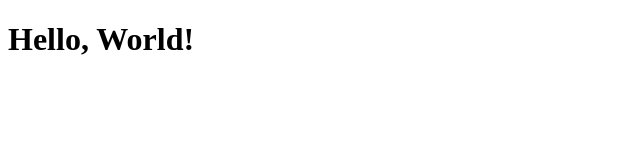
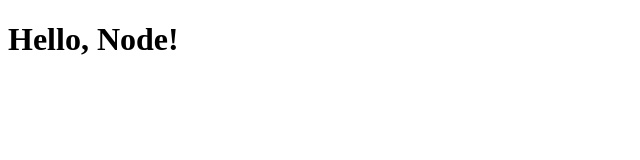
Before and after one commit to bmariuszb/health-habits-tracker, a plain HTML site: page frontend/index.html in a window 1280 px wide. Shown: the full height of the page, 0-640 px from the left. Drawn offline with Linux system fonts and the light colour scheme.

Commit message:
create basic terraform main.tf file and github action that runs it, update backend and frontend hello world

```diff
--- /dev/null
+++ b/backend/app.yaml
@@ -0,0 +1 @@
+runtime: nodejs20
--- a/backend/package.json
+++ b/backend/package.json
@@ -1,10 +1,11 @@
 {
   "name": "health-habits-tracker",
   "version": "1.0.0",
-  "description": "Health habits tracker app for Google App Engine",
+  "description": "Health habits tracker app using Google App Engine",
   "main": "app.js",
   "scripts": {
-    "start": "node app.js"
+    "start": "node app.js",
+	"gcp-build":""
   },
   "dependencies": {
     "express": "^4.18.2"
--- a/frontend/index.html
+++ b/frontend/index.html
@@ -6,6 +6,6 @@
     <title>Hello, World!</title>
 </head>
 <body>
-    <h1>Hello, World!</h1>
+    <h1>Hello, Node!</h1>
 </body>
 </html>
```
Also changed, not shown: .github/workflows/create-infra-and-deploy.yml (added), README.md, 3 other files.
